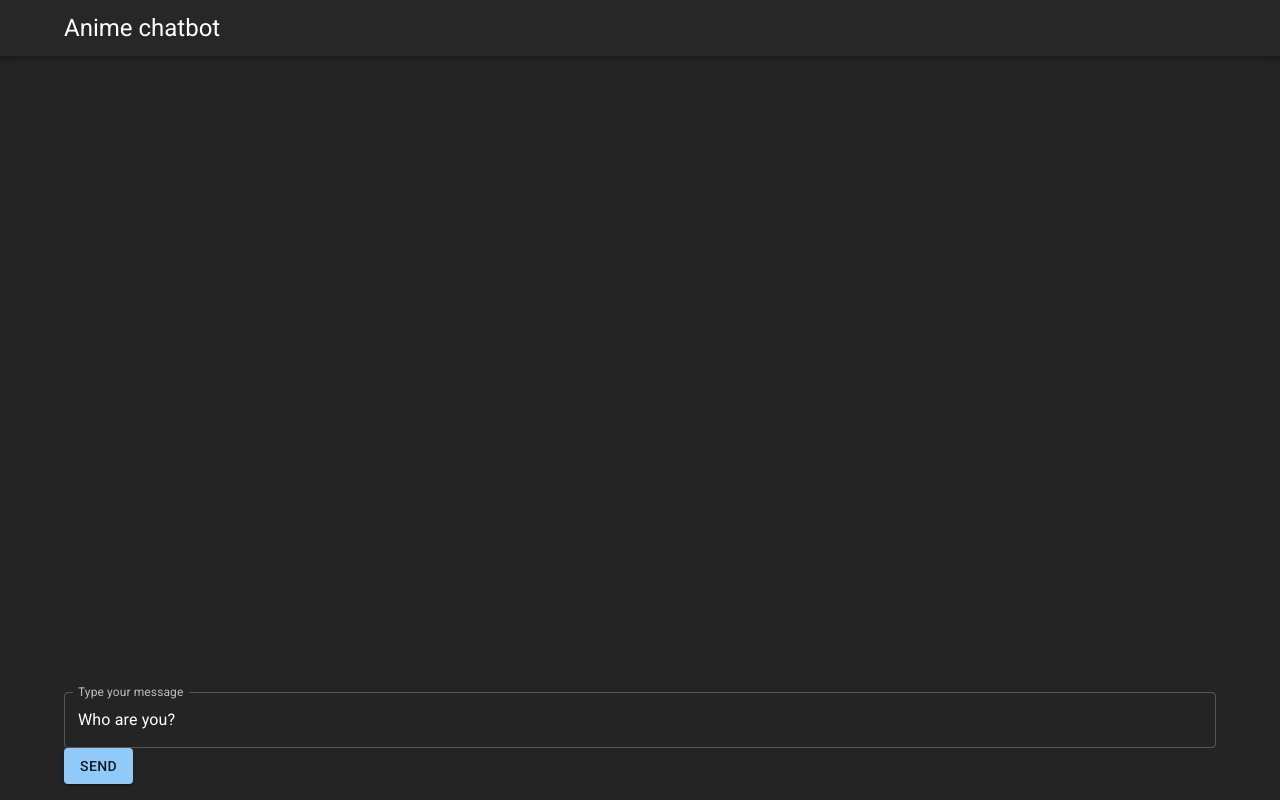
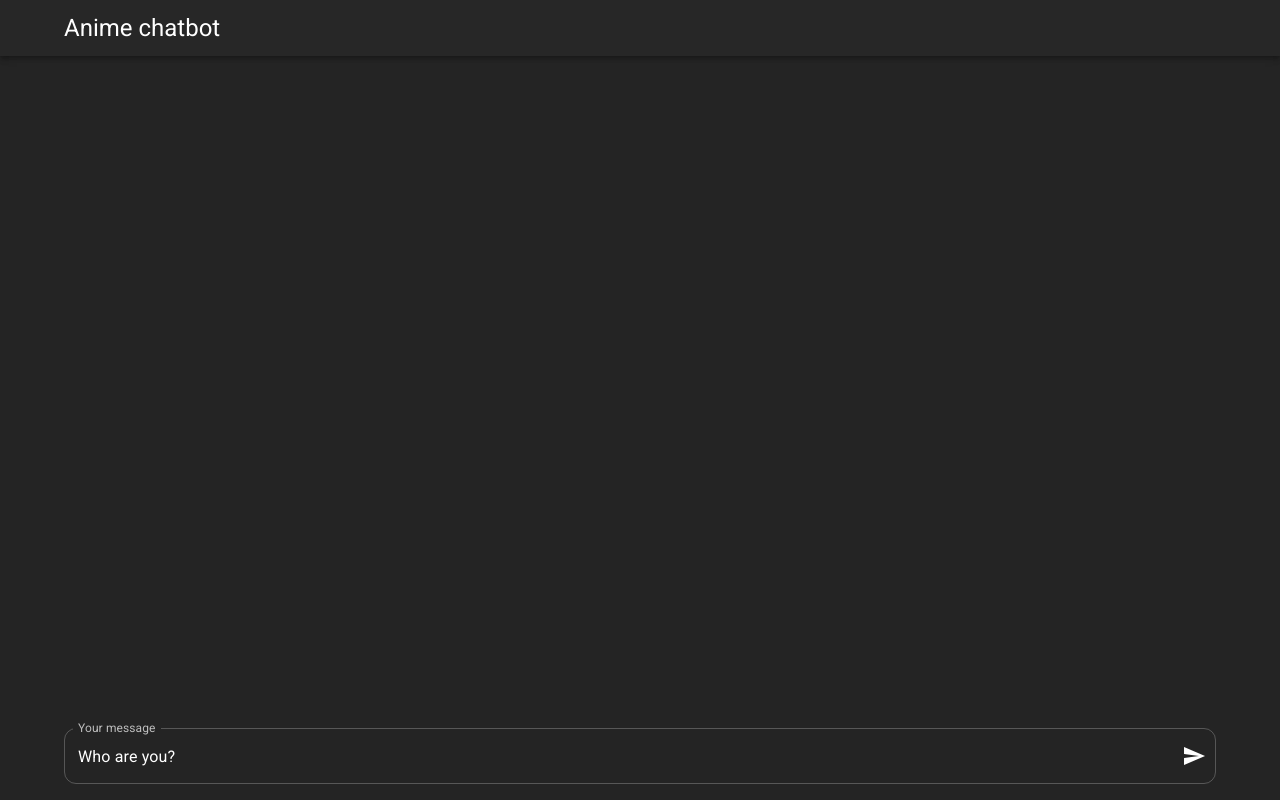
Before and after one commit to tolosa/character-chatbot-react, a React (Vite) app: page / in a window 1280 px wide. Built offline with nearby package versions, Linux system fonts and the light colour scheme.

Commit message:
Replace send button with inline icon

```diff
--- a/src/components/UserInput.jsx
+++ b/src/components/UserInput.jsx
@@ -1,25 +1,30 @@
-import { TextField, Button } from "@mui/material";
+import { TextField, IconButton, Icon } from "@mui/material";
 
 const UserInput = ({ inputValue, isLoading, onInputChange, onSendMessage }) => {
   return (
     <>
       <TextField
-        label="Type your message"
-        variant="outlined"
+        label="Your message"
         fullWidth
         value={inputValue}
         disabled={isLoading}
         onChange={(e) => onInputChange(e.target.value)}
         onKeyDown={(e) => e.key === "Enter" && onSendMessage(inputValue)}
+        slotProps={{
+          input: {
+            sx: { borderRadius: 3 },
+            endAdornment: (
+              <IconButton
+                edge="end"
+                onClick={() => onSendMessage(inputValue)}
+                disabled={isLoading || !inputValue.trim()}
+              >
+                <Icon>send</Icon>
+              </IconButton>
+            ),
+          },
+        }}
       />
-      <Button
-        variant="contained"
-        color="primary"
-        onClick={onSendMessage}
-        disabled={isLoading || !inputValue.trim()}
-      >
-        {isLoading ? "Loading..." : "Send"}
-      </Button>
     </>
   );
 };
```
